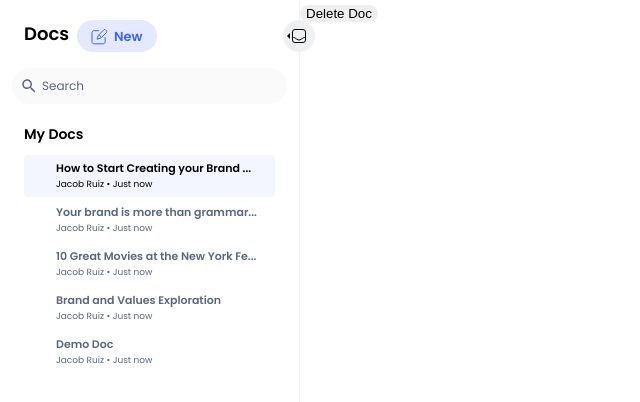
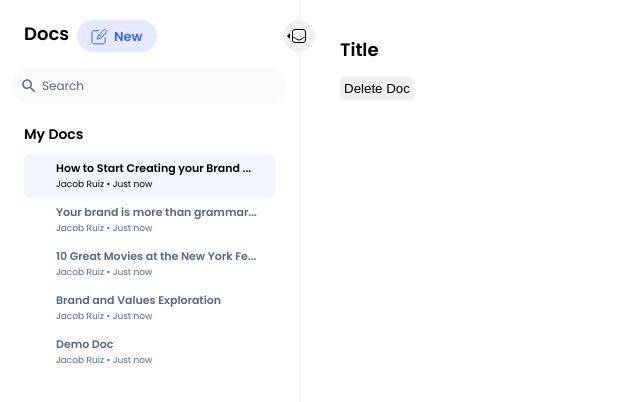
Before and after one commit to jacob-ruiz/docs-transitions, a React (Create React App) app: page / in a window 1280 px wide. Shown: the top 402 px of the page, without its empty margins (0-640 px from the left). Built offline with nearby package versions, Linux system fonts and the light colour scheme.

Commit message:
deleting works

```diff
--- a/src/App.js
+++ b/src/App.js
@@ -1,4 +1,4 @@
-import React, { useState } from 'react';
+import React, { useEffect, useState } from 'react';
 import DocListItem from './components/DocListItem/DocListItem';
 import LeftColumn from './components/LeftColumn/LeftColumn';
 import Search from './components/Search/Search';
@@ -59,17 +59,41 @@ function Layout() {
         items={items}
         activeItem={activeItem}
         setActiveItem={setActiveItem}
+        setItems={setItems}
       />
       <CenterColumn
         leftPanel={leftPanel}
         activeItem={activeItem}
+        setActiveItem={setActiveItem}
         onDeleteItem={deleteItem}
+        setItems={setItems}
+        items={items}
       />
     </div>
   );
 }
 
-function CenterColumn({ leftPanel, onDeleteItem, activeItem }) {
+function CenterColumn({
+  leftPanel,
+  onDeleteItem,
+  activeItem,
+  setItems,
+  items,
+  setActiveItem,
+}) {
+  const [itemDeleted, setItemDeleted] = useState(false);
+  useEffect(() => {
+    if (itemDeleted) {
+      setActiveItem(items[0].id);
+      setItemDeleted(false);
+    } else {
+      return;
+    }
+  }, [itemDeleted]);
+
+  const item = items.find((obj) => {
+    return obj.id === activeItem;
+  });
   return (
     <div
       className="centerColumn"
@@ -78,7 +102,25 @@ function CenterColumn({ leftPanel, onDeleteItem, activeItem }) {
         transition: `margin ${DURATION} ${CURVE}`,
       }}
     >
-      <button onClick={() => onDeleteItem(activeItem)}>Delete Doc</button>
+      <h1
+        style={{
+          fontWeight: 600,
+          fontSize: '18px',
+          lineHeight: '27px',
+        }}
+      >
+        Title
+      </h1>
+      {items.length > 1 && (
+        <button
+          onClick={() => {
+            setItems((items) => items.filter((item) => item.id !== activeItem));
+            setItemDeleted(true);
+          }}
+        >
+          Delete Doc
+        </button>
+      )}
     </div>
   );
 }
--- a/src/components/DocListItem/DocListItem.js
+++ b/src/components/DocListItem/DocListItem.js
@@ -2,37 +2,20 @@ import React, { useEffect, useState } from 'react';
 import './styles.css';
 import { TransitionGroup, CSSTransition } from 'react-transition-group';
 
-const DocListItem = ({ title, author, lastEdited, isActive, deleted }) => {
-  const [isVisible, setVisible] = useState(false);
-
-  useEffect(() => {
-    console.log('mounted!');
-    if (deleted) {
-      setVisible(false);
-    }
-    setVisible(true);
-    return () => setVisible(false);
-  }, [deleted]);
-
+const DocListItem = ({ item, isActive }) => {
   return (
-    <TransitionGroup component={null}>
-      {isVisible && (
-        <CSSTransition classNames="docListItem--container" timeout={100}>
     <div className="docListItem">
       <div
         className={`docListItem--container ${
           isActive && `docListItem--active`
         }`}
       >
-              <div className="docListItem--title">{title}</div>
+        <div className="docListItem--title">{item.title}</div>
         <span className="docListItem--subtitle">
-                {author} {` • `} {lastEdited}
+          {item.author} {` • `} {item.lastEdited}
         </span>
       </div>
     </div>
-        </CSSTransition>
-      )}
-    </TransitionGroup>
   );
 };
 
--- a/src/components/LeftColumn/LeftColumn.js
+++ b/src/components/LeftColumn/LeftColumn.js
@@ -5,12 +5,20 @@ import DocListItem from '../DocListItem/DocListItem';
 import Search from '../Search/Search';
 import { initialList } from './dummyData';
 import ReactTooltip from 'react-tooltip';
+import { CSSTransition, TransitionGroup } from 'react-transition-group';
 
 const DURATION = '80ms';
 // easeOutCirc (easings.net)
 const CURVE = 'cubic-bezier(0, 0.55, 0.45, 1)';
 
-function LeftColumn({ isOpen, onToggle, items, activeItem, onAddItem }) {
+function LeftColumn({
+  isOpen,
+  onToggle,
+  items,
+  activeItem,
+  onAddItem,
+  setItems,
+}) {
   return (
     <div
       className={`leftColumn ${!isOpen && `closed`}`}
@@ -133,17 +141,17 @@ function LeftColumn({ isOpen, onToggle, items, activeItem, onAddItem }) {
             My Docs
           </div>
           <div>
-            {items.map((item) => (
-              <DocListItem
-                key={item.id}
-                isVisible={item.deleted === false}
-                title={item.title}
-                author={item.author}
-                lastEdited={item.lastEdited}
-                isActive={activeItem === item.id}
-                deleted={item.deleted}
-              />
-            ))}
+            <TransitionGroup>
+              {items.map((item) => (
+                <CSSTransition
+                  key={item.id}
+                  classNames="docListItem--container"
+                  timeout={100}
+                >
+                  <DocListItem item={item} isActive={activeItem === item.id} />
+                </CSSTransition>
+              ))}
+            </TransitionGroup>
           </div>
         </div>
       </div>
--- a/src/styles.css
+++ b/src/styles.css
@@ -33,5 +33,11 @@ body {
 
 .centerColumn {
   height: 100vh;
+  padding: 24px 40px;
   /* background-color: pink; */
 }
+
+.centerColumn button {
+  border-radius: 4px;
+  padding: 4px;
+}
```
Lines whose indentation alone changed are shown as unchanged.
